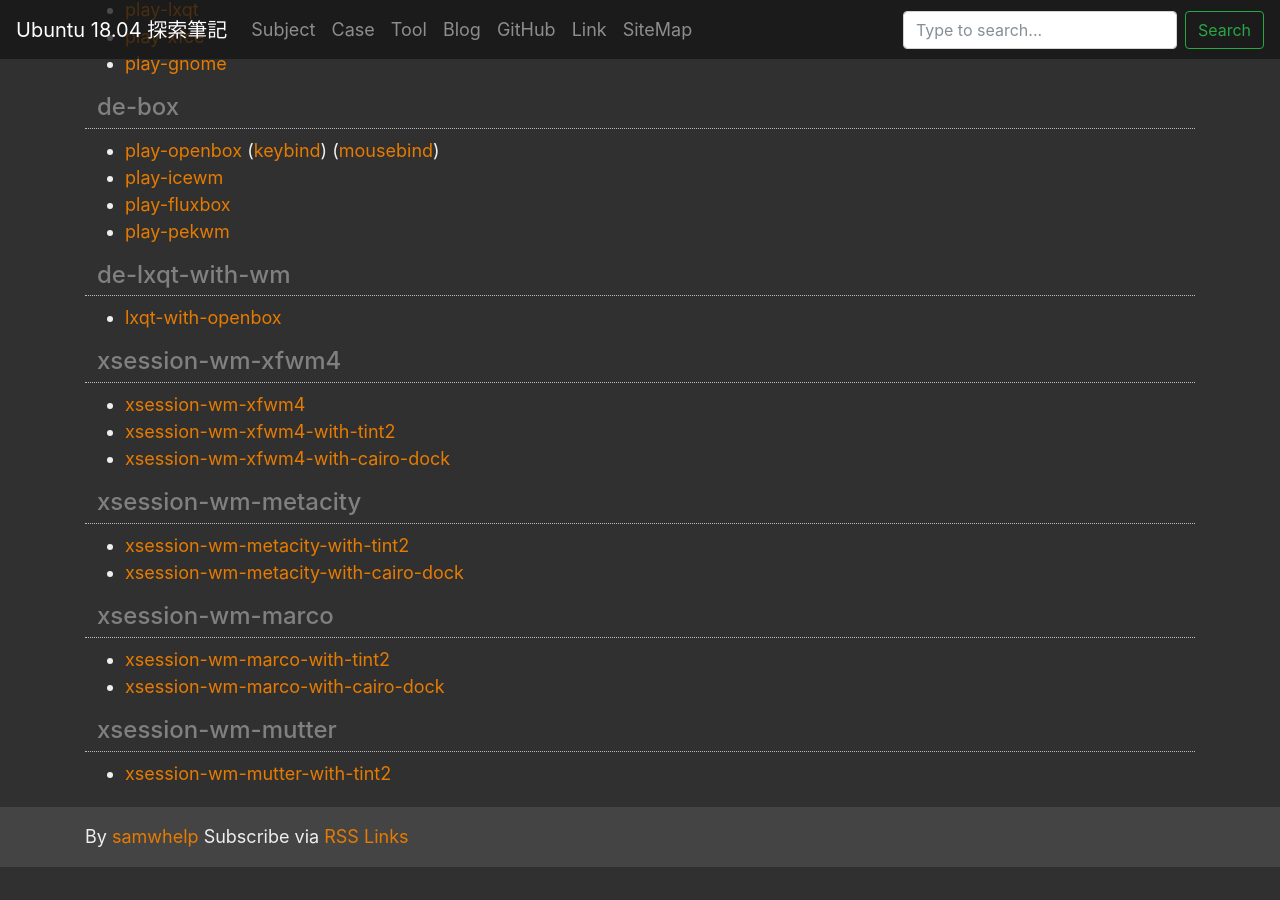
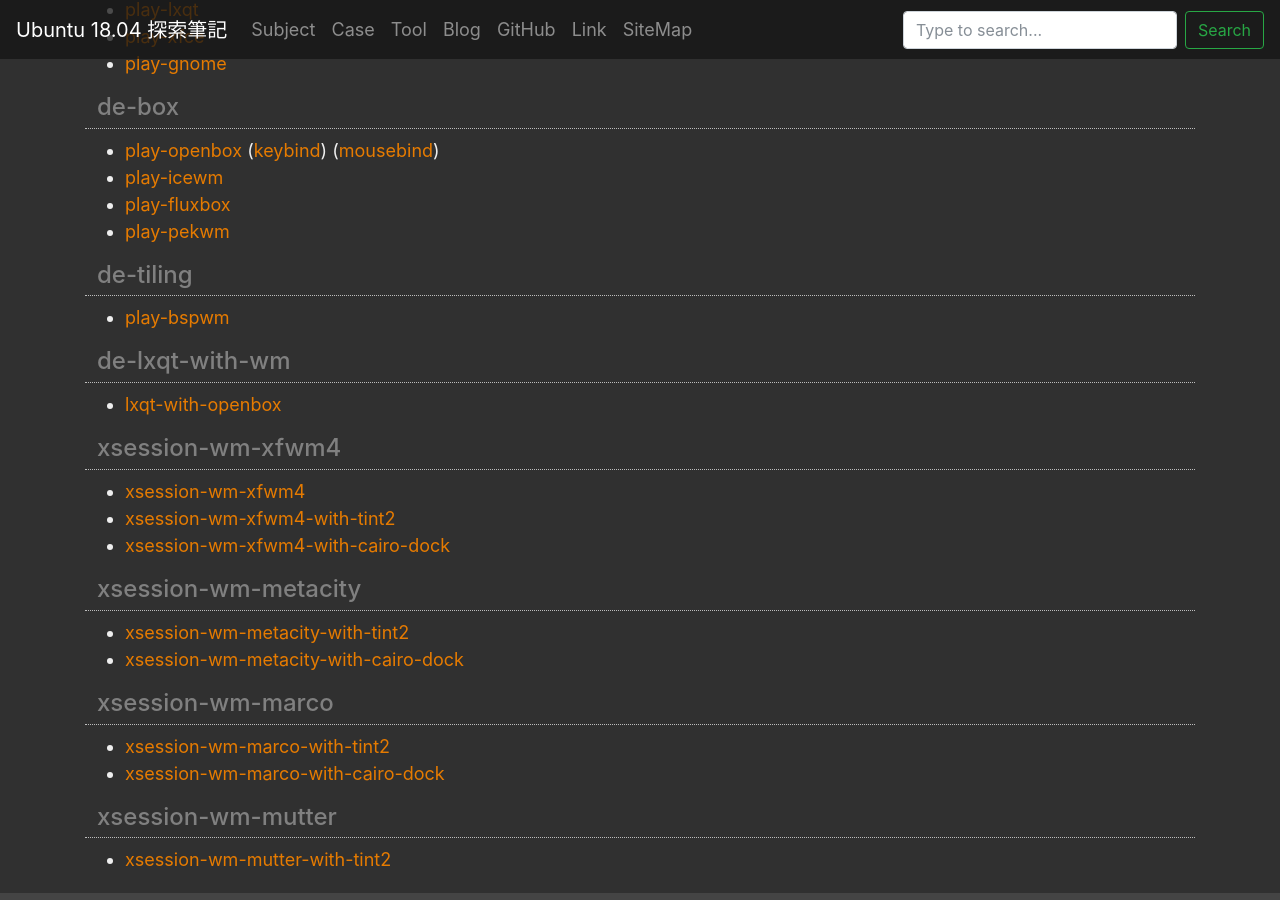
Before and after one commit to samwhelp/note-ubuntu-18.04, a Jekyll site: the page built from index.md, in a window 1280 px wide and 900 px high, scrolled down 1476 px. Built offline with Jekyll 4.4.1, drawn with Linux system fonts in a browser that asks for light colours; nearby versions of some CDN libraries; before the commit the page ends 2343 px from its top, so only the background shows below that.

Commit message:
add link

```diff
--- a/index.md
+++ b/index.md
@@ -81,6 +81,11 @@ source_url: '/index.md'
 * [play-pekwm](https://github.com/samwhelp/play-ubuntu-18.04-plan/tree/master/prototype/de-box/play-pekwm)
 
 
+### de-tiling
+
+* [play-bspwm](https://github.com/samwhelp/play-ubuntu-18.04-plan/tree/master/prototype/de-tiling/play-bspwm)
+
+
 ### de-lxqt-with-wm
 
 * [lxqt-with-openbox](https://github.com/samwhelp/play-ubuntu-18.04-plan/tree/master/prototype/de-lxqt-with-wm/lxqt-with-openbox)
```
